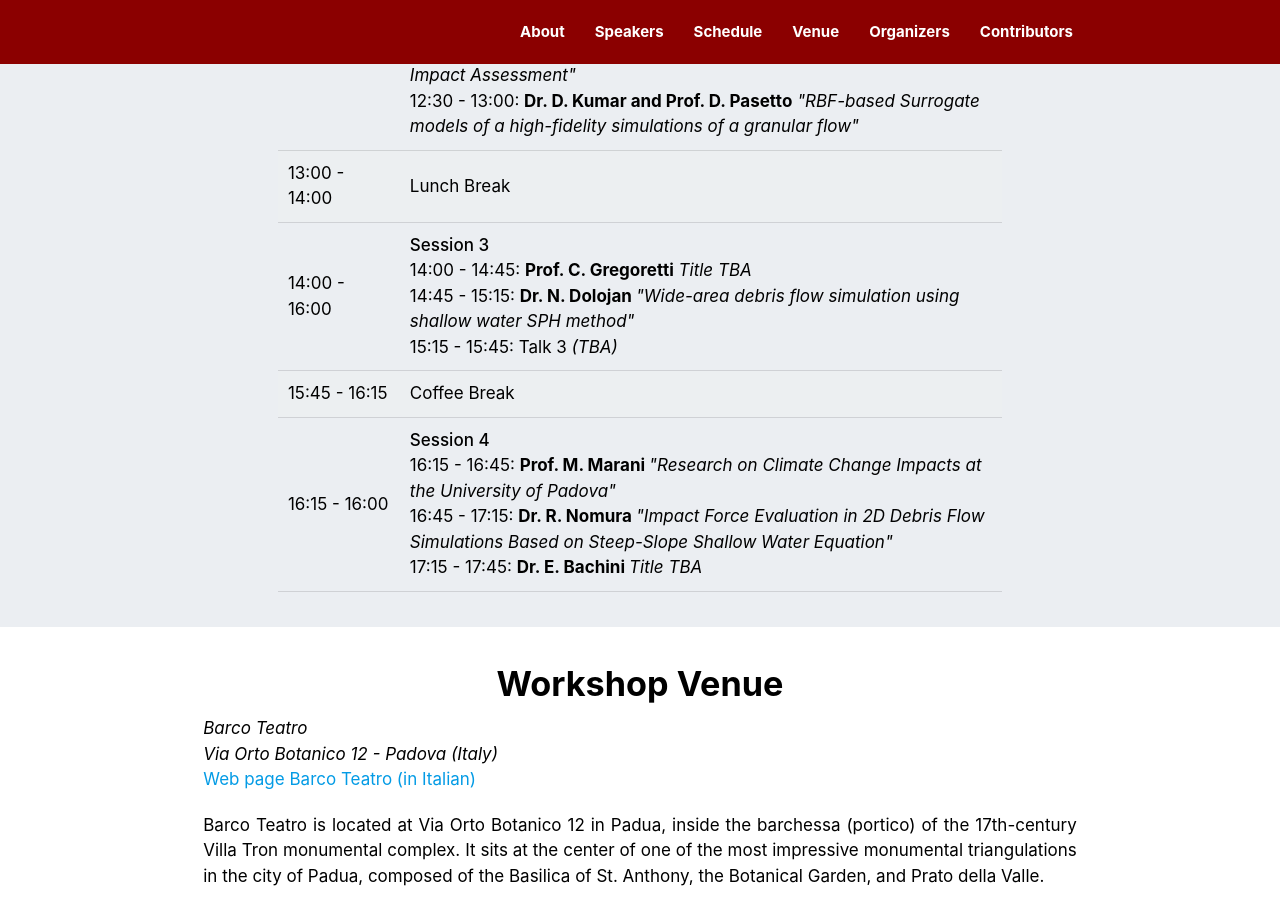
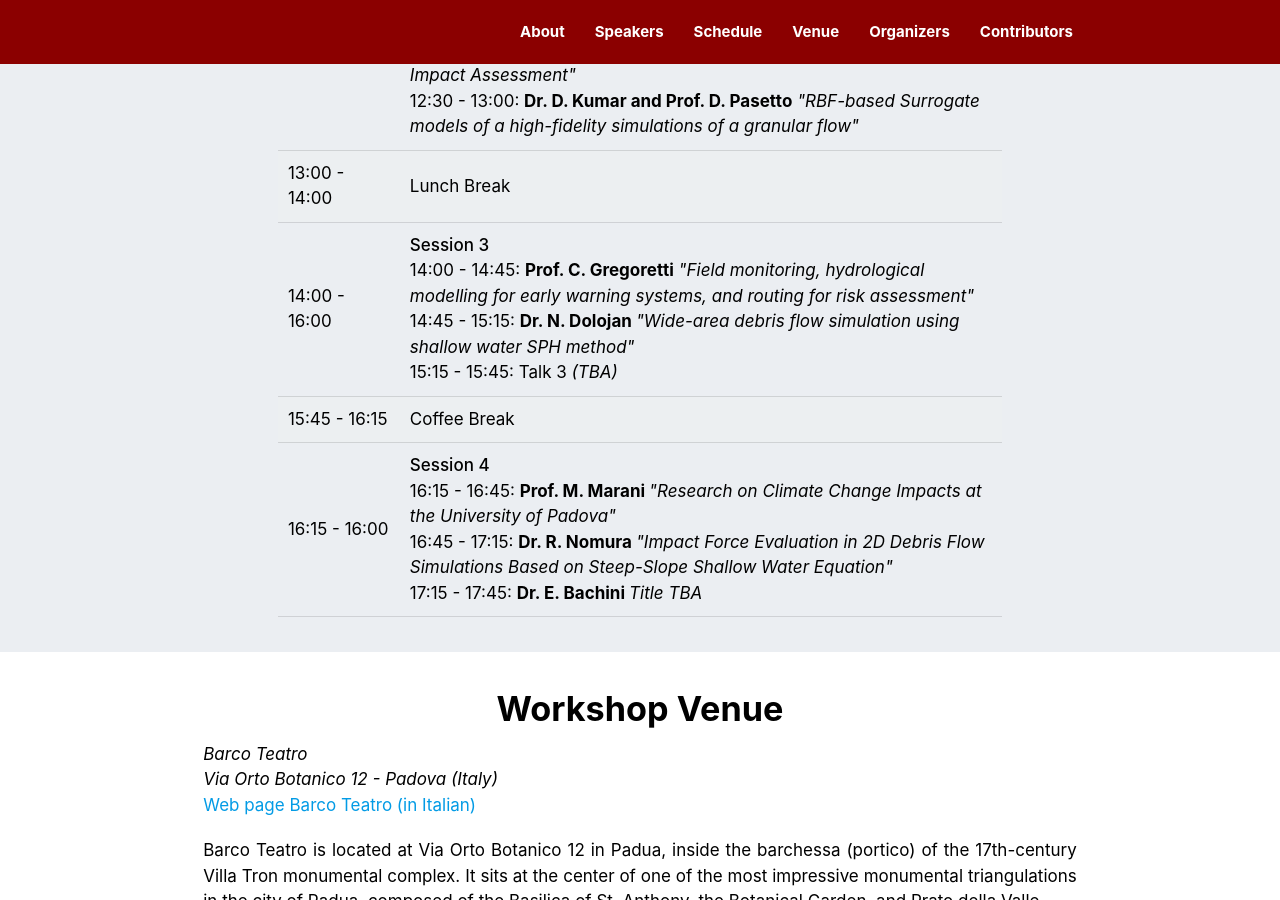
Before and after one commit to DMunipd/hydrorom26, a Jekyll site: the page built from index.html, in a window 1280 px wide and 900 px high, scrolled down 2680 px. Built offline with Jekyll 4.4.1, drawn with Linux system fonts in a browser that asks for light colours; nearby versions of some CDN libraries.

Commit message:
update program

```diff
--- a/_includes/schedule.html
+++ b/_includes/schedule.html
@@ -91,7 +91,7 @@
                      <td>14:00 - 16:00</td>
                      <td>
                         <strong>Session 3</strong><br>
-                        14:00 - 14:45: <b>Prof. C. Gregoretti</b> <i>Title TBA</i><br>
+                        14:00 - 14:45: <b>Prof. C. Gregoretti</b> <i>"Field monitoring, hydrological modelling for early warning systems, and routing for risk assessment"</i><br>
                         14:45 - 15:15: <b>Dr. N. Dolojan </b><i>"Wide-area debris flow simulation using shallow water SPH method"</i> <br>
                         15:15 - 15:45: Talk 3 <i>(TBA)</i> <br>
                         <!--15:30 - 16:00: Talk 4 (TBA)-->
```
